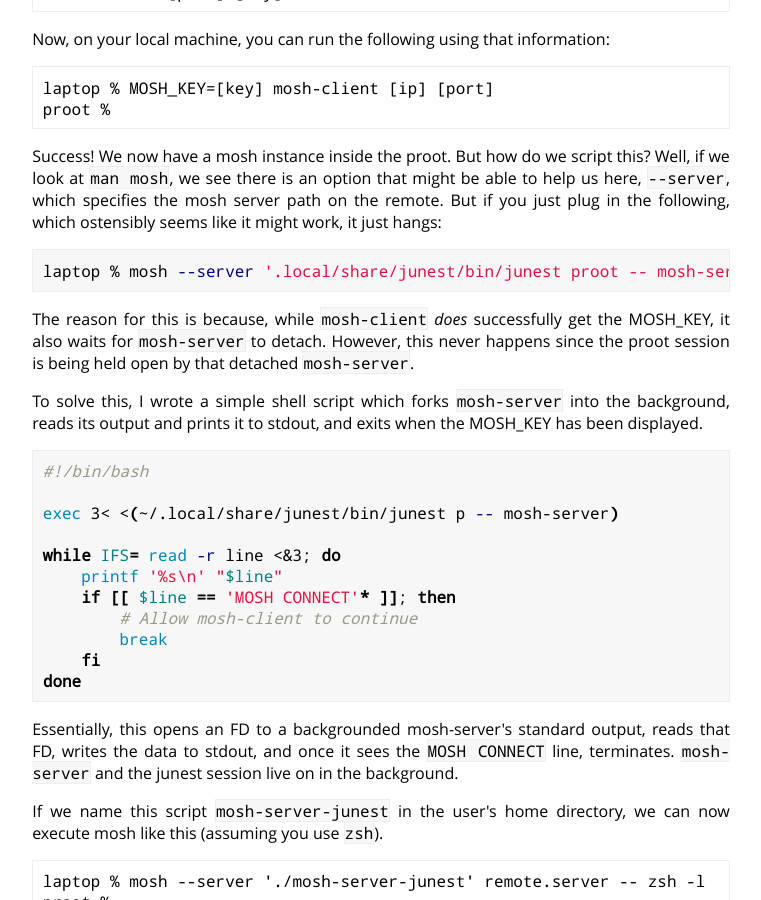
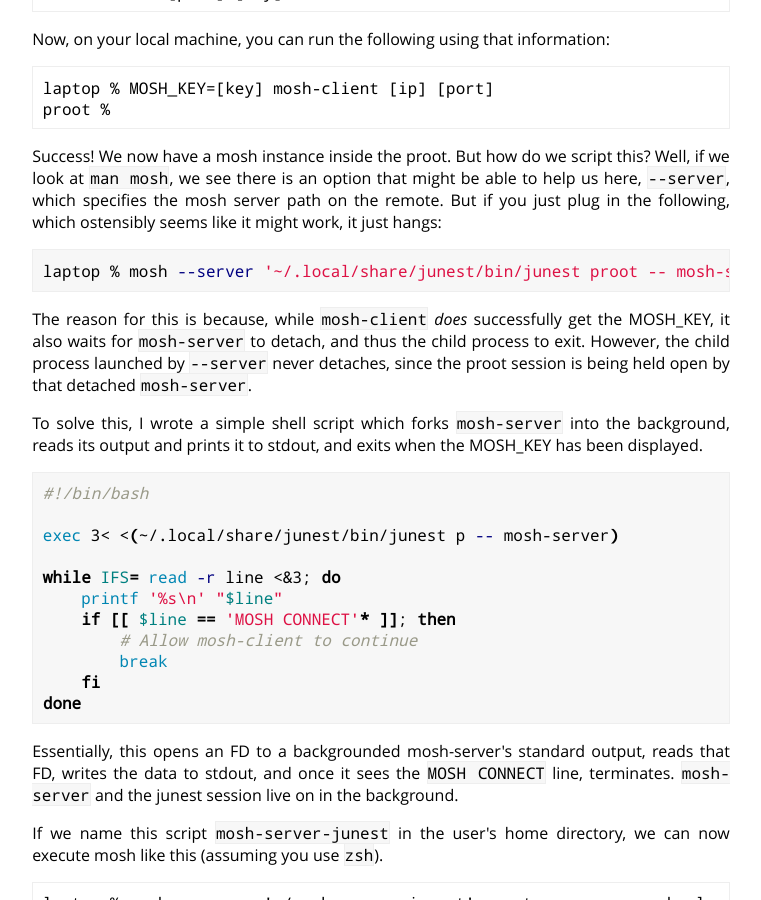
Before and after one commit to cdown/chrisdown.name, a Jekyll site: the page built from _posts/2020-04-13-unprivileged-userland-container-without-root-or-userns.md, in a window 1280 px wide and 900 px high, scrolled down 3009 px. Shown: the whole window, without its empty margins (259-1020 px from the left). Built offline with Jekyll 4.4.1, drawn with Linux system fonts in a browser that asks for light colours.

Commit message:
Clarify mosh-server detaching

```diff
--- a/_posts/2020-04-13-unprivileged-userland-container-without-root-or-userns.md
+++ b/_posts/2020-04-13-unprivileged-userland-container-without-root-or-userns.md
@@ -168,13 +168,13 @@ remote. But if you just plug in the following, which ostensibly seems like it
 might work, it just hangs:
 
 {% highlight bash %}
-laptop % mosh --server '.local/share/junest/bin/junest proot -- mosh-server' remote.server
+laptop % mosh --server '~/.local/share/junest/bin/junest proot -- mosh-server' remote.server
 {% endhighlight %}
 
 The reason for this is because, while `mosh-client` *does* successfully get the
-MOSH_KEY, it also waits for `mosh-server` to detach. However, this never
-happens since the proot session is being held open by that detached
-`mosh-server`.
+MOSH_KEY, it also waits for `mosh-server` to detach, and thus the child process
+to exit. However, the child process launched by `--server` never detaches,
+since the proot session is being held open by that detached `mosh-server`.
 
 To solve this, I wrote a simple shell script which forks `mosh-server` into the
 background, reads its output and prints it to stdout, and exits when the
```
